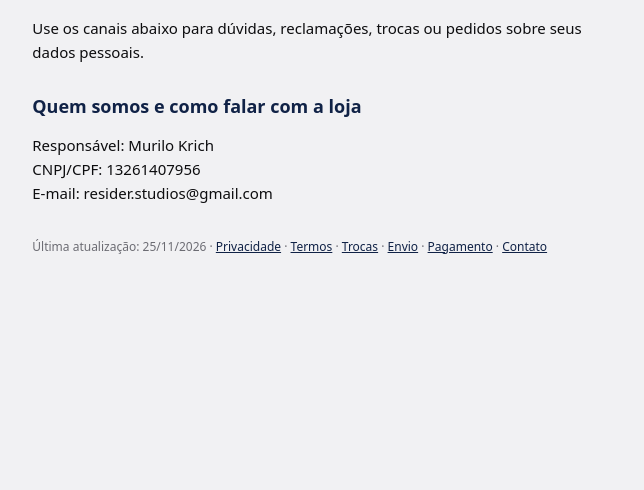
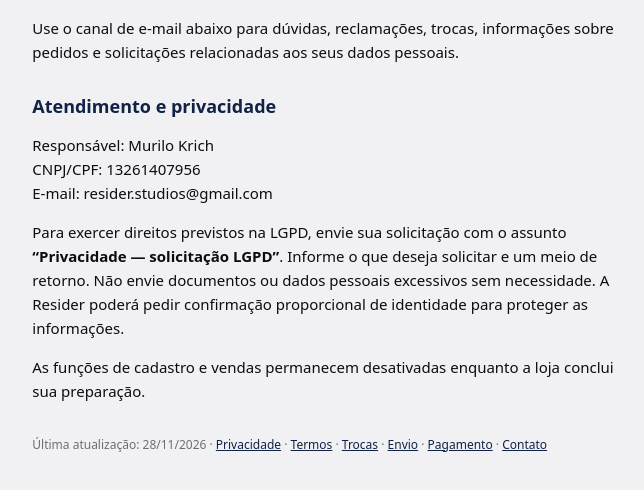
Before and after one commit to residerstudios-code/Resider-Company, a plain HTML site: page contato.html in a window 1280 px wide. Shown: the part 124-614 px from the top of the page, without its empty margins (316-960 px from the left). Drawn offline with Linux system fonts and the light colour scheme.

Commit message:
Define canal de atendimento para privacidade e LGPD

```diff
--- a/contato.html
+++ b/contato.html
@@ -2,9 +2,11 @@
 <html lang="pt-BR"><head><meta charset="utf-8">
 <meta http-equiv="Content-Security-Policy" content="default-src 'self'; style-src 'self'; object-src 'none'; base-uri 'none'; form-action 'none'">
 <meta name="viewport" content="width=device-width,initial-scale=1">
-<title>Contato | Resider Company</title><meta name="description" content="Entre em contato com a Resider Company para tirar dúvidas sobre a loja, produtos, pedidos e atendimento."><link rel="canonical" href="https://residercompany.com.br/contato"><meta property="og:type" content="website"><meta property="og:locale" content="pt_BR"><meta property="og:site_name" content="Resider Company"><meta property="og:title" content="Contato | Resider Company"><meta property="og:description" content="Entre em contato com a Resider Company para tirar dúvidas sobre a loja, produtos, pedidos e atendimento."><meta property="og:url" content="https://residercompany.com.br/contato"><meta property="og:image" content="https://residercompany.com.br/img/compartilhar.jpg"><meta property="og:image:width" content="1200"><meta property="og:image:height" content="630"><meta property="og:image:alt" content="Resider Company — camisetas boxy e oversized streetwear"><meta name="twitter:card" content="summary_large_image"><meta name="twitter:title" content="Contato | Resider Company"><meta name="twitter:description" content="Entre em contato com a Resider Company para tirar dúvidas sobre a loja, produtos, pedidos e atendimento."><meta name="twitter:image" content="https://residercompany.com.br/img/compartilhar.jpg"><link rel="icon" type="image/png" sizes="96x96" href="/img/favicon-96.png"><link rel="stylesheet" href="paginas.css"><script src="loja.js"></script></head>
+<title>Contato | Resider Company</title><meta name="description" content="Fale com a Resider Company sobre atendimento, pedidos, trocas e privacidade de dados pessoais."><link rel="canonical" href="https://residercompany.com.br/contato"><meta property="og:type" content="website"><meta property="og:locale" content="pt_BR"><meta property="og:site_name" content="Resider Company"><meta property="og:title" content="Contato | Resider Company"><meta property="og:description" content="Fale com a Resider Company sobre atendimento, pedidos, trocas e privacidade de dados pessoais."><meta property="og:url" content="https://residercompany.com.br/contato"><meta property="og:image" content="https://residercompany.com.br/img/compartilhar.jpg"><meta property="og:image:width" content="1200"><meta property="og:image:height" content="630"><meta property="og:image:alt" content="Resider Company — camisetas boxy e oversized streetwear"><meta name="twitter:card" content="summary_large_image"><meta name="twitter:title" content="Contato | Resider Company"><meta name="twitter:description" content="Fale com a Resider Company sobre atendimento, pedidos, trocas e privacidade de dados pessoais."><meta name="twitter:image" content="https://residercompany.com.br/img/compartilhar.jpg"><link rel="icon" type="image/png" sizes="96x96" href="/img/favicon-96.png"><link rel="stylesheet" href="paginas.css"><script src="loja.js"></script></head>
 <body><main><a href="index.html">← Voltar à loja</a><h1>Contato</h1>
-<p>Use os canais abaixo para dúvidas, reclamações, trocas ou pedidos sobre seus dados pessoais.</p>
-<h2>Quem somos e como falar com a loja</h2><p class="id" data-loja="id"></p>
-<p class="small">Última atualização: 25/11/2026 · <a href="privacidade.html">Privacidade</a> · <a href="termos.html">Termos</a> · <a href="trocas.html">Trocas</a> · <a href="envio.html">Envio</a> · <a href="pagamento.html">Pagamento</a> · <a href="contato.html">Contato</a></p>
+<p>Use o canal de e-mail abaixo para dúvidas, reclamações, trocas, informações sobre pedidos e solicitações relacionadas aos seus dados pessoais.</p>
+<h2>Atendimento e privacidade</h2><p class="id" data-loja="id"></p>
+<p>Para exercer direitos previstos na LGPD, envie sua solicitação com o assunto <b>“Privacidade — solicitação LGPD”</b>. Informe o que deseja solicitar e um meio de retorno. Não envie documentos ou dados pessoais excessivos sem necessidade. A Resider poderá pedir confirmação proporcional de identidade para proteger as informações.</p>
+<p>As funções de cadastro e vendas permanecem desativadas enquanto a loja conclui sua preparação.</p>
+<p class="small">Última atualização: 28/11/2026 · <a href="privacidade.html">Privacidade</a> · <a href="termos.html">Termos</a> · <a href="trocas.html">Trocas</a> · <a href="envio.html">Envio</a> · <a href="pagamento.html">Pagamento</a> · <a href="contato.html">Contato</a></p>
 </main></body></html>
```
